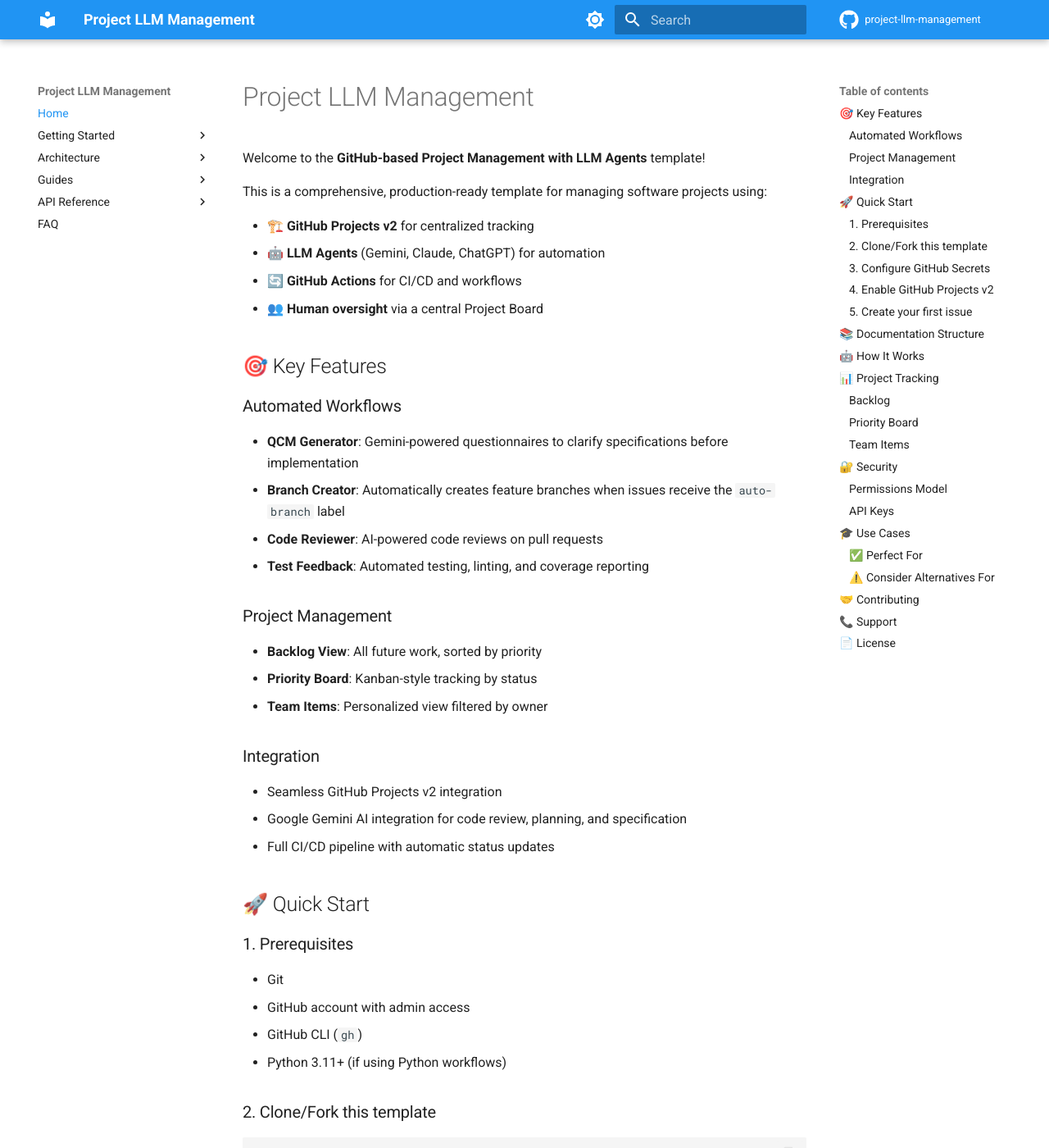
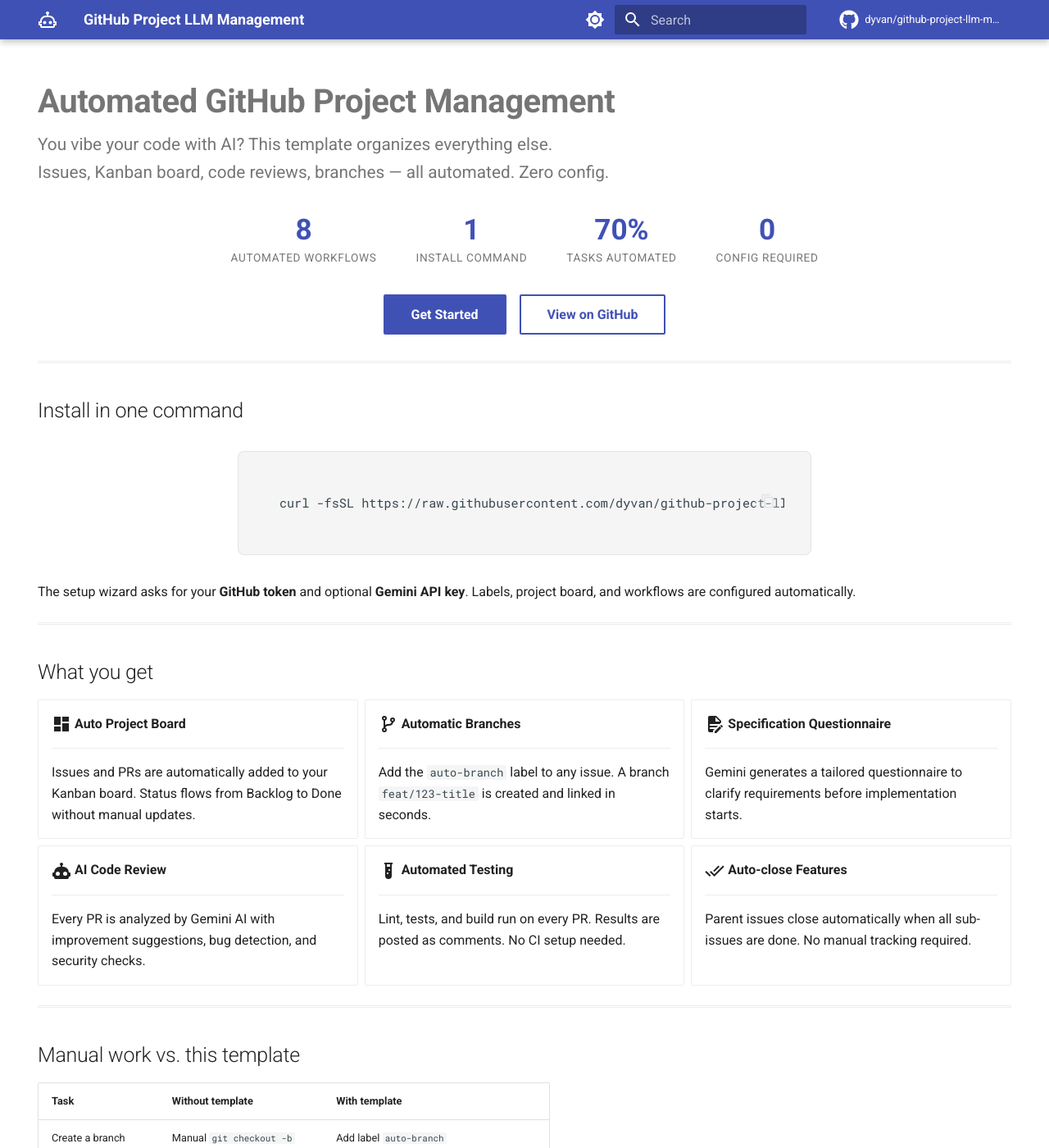
Before and after one commit to dyvan/github-project-llm-management, an MkDocs documentation site: the page built from docs/index.md, in a window 1280 px wide and 1400 px high. Shown: the whole window at 82% size. Built offline with MkDocs 1.6.1 and Material for MkDocs 9.7.7, drawn with Linux system fonts in a browser that asks for light colours; comment, search, counter and statistics services are not loaded; some of the changed text lies outside the part shown.

Commit message:
docs: add landing page and fix mkdocs nav (#88) (#93)
- Redesign docs/index.md as a proper landing page with:
  hero section, stats row, feature cards, comparison table,
  mermaid workflow diagram, install steps, FAQ accordion
- Inspired by nanoclaw.net minimalist style
- Fix mkdocs.yml: update nav to only reference existing files,
  update repo URL to dyvan/github-project-llm-management
- Fix broken links to deleted guides/ directory
- Add site/ to .gitignore

Closes #88

````diff
--- a/docs/index.md
+++ b/docs/index.md
@@ -1,150 +1,262 @@
-# Project LLM Management
+---
+hide:
+  - navigation
+  - toc
+---
 
-Welcome to the **GitHub-based Project Management with LLM Agents** template!
+<style>
+.md-typeset h1 {
+  font-size: 2.5em;
+  font-weight: 700;
+  margin-bottom: 0;
+}
+.hero-subtitle {
+  font-size: 1.3em;
+  color: var(--md-default-fg-color--light);
+  margin-top: 0.5em;
+  margin-bottom: 1.5em;
+}
+.stats-row {
+  display: flex;
+  justify-content: center;
+  gap: 3em;
+  margin: 2em 0;
+  flex-wrap: wrap;
+}
+.stat-item {
+  text-align: center;
+}
+.stat-number {
+  font-size: 2.2em;
+  font-weight: 700;
+  color: var(--md-primary-fg-color);
+  display: block;
+  line-height: 1.2;
+}
+.stat-label {
+  font-size: 0.85em;
+  color: var(--md-default-fg-color--light);
+  text-transform: uppercase;
+  letter-spacing: 0.05em;
+}
+.cta-row {
+  display: flex;
+  justify-content: center;
+  gap: 1em;
+  margin: 2em 0;
+  flex-wrap: wrap;
+}
+.install-box {
+  background: var(--md-code-bg-color);
+  border: 1px solid var(--md-default-fg-color--lightest);
+  border-radius: 8px;
+  padding: 1.5em 2em;
+  max-width: 700px;
+  margin: 2em auto;
+  text-align: center;
+}
+.install-box code {
+  font-size: 0.95em;
+}
+.section-divider {
+  border: none;
+  border-top: 1px solid var(--md-default-fg-color--lightest);
+  margin: 3em 0;
+}
+</style>
 
-This is a comprehensive, production-ready template for managing software projects using:
+# Automated GitHub Project Management
 
-- 🏗️ **GitHub Projects v2** for centralized tracking
-- 🤖 **LLM Agents** (Gemini, Claude, ChatGPT) for automation
-- 🔄 **GitHub Actions** for CI/CD and workflows
-- 👥 **Human oversight** via a central Project Board
+<p class="hero-subtitle">
+You vibe your code with AI? This template organizes everything else.<br>
+Issues, Kanban board, code reviews, branches — all automated. Zero config.
+</p>
 
-## 🎯 Key Features
+<div class="stats-row">
+  <div class="stat-item">
+    <span class="stat-number">8</span>
+    <span class="stat-label">Automated Workflows</span>
+  </div>
+  <div class="stat-item">
+    <span class="stat-number">1</span>
+    <span class="stat-label">Install Command</span>
+  </div>
+  <div class="stat-item">
+    <span class="stat-number">70%</span>
+    <span class="stat-label">Tasks Automated</span>
+  </div>
+  <div class="stat-item">
+    <span class="stat-number">0</span>
+    <span class="stat-label">Config Required</span>
+  </div>
+</div>
 
-### Automated Workflows
-- **QCM Generator**: Gemini-powered questionnaires to clarify specifications before implementation
-- **Branch Creator**: Automatically creates feature branches when issues receive the `auto-branch` label
-- **Code Reviewer**: AI-powered code reviews on pull requests
-- **Test Feedback**: Automated testing, linting, and coverage reporting
+<div class="cta-row">
+  <a href="Getting-Started/" class="md-button md-button--primary">Get Started</a>
+  <a href="https://github.com/dyvan/github-project-llm-management" class="md-button">View on GitHub</a>
+</div>
 
-### Project Management
-- **Backlog View**: All future work, sorted by priority
-- **Priority Board**: Kanban-style tracking by status
-- **Team Items**: Personalized view filtered by owner
+<hr class="section-divider">
 
-### Integration
-- Seamless GitHub Projects v2 integration
-- Google Gemini AI integration for code review, planning, and specification
-- Full CI/CD pipeline with automatic status updates
+## Install in one command
 
-## 🚀 Quick Start
+<div class="install-box">
 
-### 1. Prerequisites
-- Git
-- GitHub account with admin access
-- GitHub CLI (`gh`)
-- Python 3.11+ (if using Python workflows)
-
-### 2. Clone/Fork this template
 ```bash
-git clone https://github.com/your-org/project-llm-management.git
-cd project-llm-management
+curl -fsSL https://raw.githubusercontent.com/dyvan/github-project-llm-management/main/install.sh | bash
 ```
 
-### 3. Configure GitHub Secrets
-Go to **Settings → Secrets and variables → Actions** and add:
-- `GEMINI_API_KEY` (for code review)
-- `GH_TOKEN` (GitHub token with repo access)
+</div>
 
-### 4. Enable GitHub Projects v2
-- Navigate to your repository's **Projects** tab
-- Click **New project** and select **Table** or **Board**
-- Workflows will sync project updates automatically
+The setup wizard asks for your **GitHub token** and optional **Gemini API key**. Labels, project board, and workflows are configured automatically.
 
-### 5. Create your first issue
-- Use one of the provided templates (Feature, Bug, Task)
-- Add the `auto-branch` label
-- A branch will be created automatically!
+<hr class="section-divider">
 
-## 📚 Documentation Structure
+## What you get
 
-- **[Getting Started](./getting-started/installation.md)**: Setup and first steps
-- **[QCM Specification](./QCM-Specification.md)**: Generate specification questionnaires with Gemini
-- **[Architecture](./architecture/overview.md)**: System design and components
-- **[Guides](./guides/setup-github-projects.md)**: How to use each feature
+<div class="grid cards" markdown>
 
-## 🤖 How It Works
+-   :material-view-dashboard:{ .lg .middle } **Auto Project Board**
+
+    ---
+
+    Issues and PRs are automatically added to your Kanban board. Status flows from Backlog to Done without manual updates.
+
+-   :material-source-branch:{ .lg .middle } **Automatic Branches**
+
+    ---
+
+    Add the `auto-branch` label to any issue. A branch `feat/123-title` is created and linked in seconds.
+
+-   :material-file-document-edit:{ .lg .middle } **Specification Questionnaire**
+
+    ---
+
+    Gemini generates a tailored questionnaire to clarify requirements before implementation starts.
+
+-   :material-robot:{ .lg .middle } **AI Code Review**
+
+    ---
+
+    Every PR is analyzed by Gemini AI with improvement suggestions, bug detection, and security checks.
+
+-   :material-test-tube:{ .lg .middle } **Automated Testing**
+
+    ---
+
+    Lint, tests, and build run on every PR. Results are posted as comments. No CI setup needed.
+
+-   :material-check-all:{ .lg .middle } **Auto-close Features**
+
+    ---
+
+    Parent issues close automatically when all sub-issues are done. No manual tracking required.
+
+</div>
+
+<hr class="section-divider">
+
+## Manual work vs. this template
+
+| Task | Without template | With template |
+|---|---|---|
+| Create a branch | Manual `git checkout -b` | Add label `auto-branch` |
+| Track issue status | Drag cards on the board | Automatic: Backlog → In Review → Done |
+| Code review | Wait for humans | Gemini reviews in seconds + human review |
+| Clarify requirements | Meetings, back-and-forth | Gemini generates a spec questionnaire |
+| Close parent issues | Remember to check manually | Auto-closes when sub-issues are done |
+| CI/CD setup | Write workflow YAML | Pre-configured, works out of the box |
+
+<hr class="section-divider">
+
+## How it works
 
 ```mermaid
-graph TD
-    A["Create Issue<br/>+ auto-branch label"] -->|GitHub Actions| B["Branch Creator<br/>Creates feat/123-title"]
-    B --> C["Develop Locally"]
-    C --> D["Push & Create PR"]
-    D -->|GitHub Actions| E["Code Reviewer<br/>Gemini analyzes code"]
-    D -->|GitHub Actions| F["CI Tests<br/>Run tests & lint"]
-    E --> G["Post Comments"]
-    F --> H["Report Results"]
-    G --> I["Developer Reviews<br/>& Fixes"]
-    H --> I
-    I -->|Ready| J["Merge to develop"]
-    J -->|GitHub Actions| K["Project Board<br/>Status → Done"]
-    K --> L["Deployed to preprod"]
+graph LR
+    A["Create Issue"] --> B["Add label"]
+    B --> C["Branch created"]
+    C --> D["Develop & Push"]
+    D --> E["Open PR"]
+    E --> F["AI Review + CI"]
+    F --> G["Merge"]
+    G --> H["Done"]
+    style A fill:#4051b5,color:#fff
+    style H fill:#43a047,color:#fff
 ```
 
-## 📊 Project Tracking
+**You handle steps 1 through 5.** Everything after that is automated.
 
-All work is tracked in **GitHub Projects v2** with three main views:
+<hr class="section-divider">
 
-### Backlog
-All future issues, sortable by priority and effort
+## Get started in 3 steps
 
-### Priority Board
-Current work in Kanban format:
-- **Backlog**: Not started
-- **In Progress**: Being worked on
-- **In QA**: Testing/Review
-- **Done**: Completed
+### 1. Install the template
 
-### Team Items
-Filter by assignee and sprint for personal tracking
-
-## 🔐 Security
-
-### Permissions Model
-- **Branch Creator**: Write access (create branches)
-- **Code Reviewer**: Read access (no modifications)
-- **Test Feedback**: Read access (comment only)
-- **Human maintainers**: Full permissions
-
-### API Keys
-All sensitive credentials stored in GitHub Secrets (never in git):
-```
-GH_TOKEN, GEMINI_API_KEY
+```bash
+curl -fsSL https://raw.githubusercontent.com/dyvan/github-project-llm-management/main/install.sh | bash
 ```
 
-## 🎓 Use Cases
+### 2. Create your first issue
 
-### ✅ Perfect For
-- Distributed teams with async workflows
-- Projects with many contributors
-- Continuous learning environments
-- DevOps-focused teams
-- Open-source projects
+```bash
+gh issue create --title "Add user authentication" --label "type:feature"
+gh issue edit 1 --add-label "auto-branch"
+```
 
-### ⚠️ Consider Alternatives For
-- Real-time synchronous work
-- Projects requiring manual QA
-- Systems without GitHub
+A branch is created automatically. Check it out and start coding.
 
-## 🤝 Contributing
+### 3. Open a PR and let automation take over
 
-See [CONTRIBUTING.md](../CONTRIBUTING.md) for guidelines on how to contribute to this template.
+```bash
+gh pr create --title "feat: Add user auth (#1)" --body "Closes #1"
+```
 
-## 📞 Support
+Gemini reviews your code. CI runs tests. Merge it — the issue closes and the board updates.
 
-- 📖 **Documentation**: See [Getting Started](./getting-started/installation.md)
-- 💬 **Discussions**: GitHub Discussions tab
-- 🐛 **Issues**: Use the provided issue templates
-- 📧 **Email**: your-email@example.com
+<hr class="section-divider">
 
-## 📄 License
+## Built for AI-assisted development
 
-MIT License - See [LICENSE](../LICENSE) file for details.
+Works with **Claude Code**, **Cursor**, **GitHub Copilot**, **Windsurf**, or plain `vim`. This template handles project management so you focus on shipping code.
 
----
+<div class="stats-row">
+  <div class="stat-item">
+    <span class="stat-number">:material-language-python:</span>
+    <span class="stat-label">Python 3.11+</span>
+  </div>
+  <div class="stat-item">
+    <span class="stat-number">:octicons-mark-github-16:</span>
+    <span class="stat-label">GitHub Actions</span>
+  </div>
+  <div class="stat-item">
+    <span class="stat-number">:material-robot:</span>
+    <span class="stat-label">Google Gemini</span>
+  </div>
+  <div class="stat-item">
+    <span class="stat-number">:material-book-open-variant:</span>
+    <span class="stat-label">MkDocs Material</span>
+  </div>
+</div>
 
-**Ready to get started?** → [Installation Guide](./getting-started/installation.md)
+<hr class="section-divider">
 
-**Want to learn more?** → [Architecture Overview](./architecture/overview.md)
+## FAQ
 
-**Have questions?** → [FAQ](./faq.md)
+??? question "Do I need a Gemini API key?"
+    It's optional. Without it, you still get automatic branches, project board sync, CI tests, and auto-close. The Gemini key enables AI code review and specification questionnaires.
+
+??? question "Can I use this with an existing repo?"
+    Yes. The install script clones the template into a new project, but you can also copy the workflows and scripts into an existing repo manually.
+
+??? question "Is this only for Python projects?"
+    No. The template works with any language. The Python scripts are for the automation layer (project sync, QCM generation). Your project code can be anything.
+
+??? question "What GitHub token scopes do I need?"
+    The token needs `repo`, `project`, and `workflow` scopes. The setup wizard will tell you exactly what to configure.
+
+<hr class="section-divider">
+
+<div style="text-align: center; margin: 2em 0;">
+  <a href="Getting-Started/" class="md-button md-button--primary" style="margin: 0.5em;">Get Started</a>
+  <a href="https://github.com/dyvan/github-project-llm-management" class="md-button" style="margin: 0.5em;">Star on GitHub</a>
+</div>
--- a/mkdocs.yml
+++ b/mkdocs.yml
@@ -1,33 +1,36 @@
-site_name: Project LLM Management
-site_description: GitHub-based project management with LLM agents
-site_author: Your Team
-repo_url: https://github.com/your-org/project-llm-management
-repo_name: project-llm-management
+site_name: GitHub Project LLM Management
+site_description: Turnkey template for automated GitHub project management with AI
+site_author: dyvan
+site_url: https://dyvan.github.io/github-project-llm-management/
+repo_url: https://github.com/dyvan/github-project-llm-management
+repo_name: dyvan/github-project-llm-management
 
 theme:
   name: material
   icon:
     repo: fontawesome/brands/github
+    logo: material/robot-outline
   features:
     - content.code.copy
     - content.code.select
     - navigation.instant
     - navigation.tracking
     - navigation.top
+    - navigation.sections
     - toc.follow
     - search.suggest
     - search.highlight
   palette:
     - media: "(prefers-color-scheme: light)"
       scheme: default
-      primary: blue
+      primary: indigo
       accent: amber
       toggle:
         icon: material/brightness-7
         name: Switch to dark mode
     - media: "(prefers-color-scheme: dark)"
       scheme: slate
-      primary: blue
+      primary: indigo
       accent: amber
       toggle:
         icon: material/brightness-4
@@ -50,26 +53,31 @@
       use_pygments: true
   - pymdownx.arithmatex:
       generic: true
+  - attr_list
+  - md_in_html
   - toc:
       permalink: true
 
 nav:
   - Home: index.md
   - Getting Started:
+      - Overview: Getting-Started.md
       - Installation: getting-started/installation.md
       - Quick Start: getting-started/quickstart.md
       - First Issue: getting-started/first-issue.md
+  - User Guide:
+      - Using the Template: Using-The-Template.md
+      - Configuration: Configuration.md
+      - QCM Specification: QCM-Specification.md
+      - Scripts Reference: Scripts-Reference.md
   - Architecture:
       - Overview: architecture/overview.md
       - GitHub Projects v2: architecture/github-projects.md
       - Workflows: architecture/workflows.md
-      - Agents: architecture/agents.md
-  - Guides:
-      - GitHub Projects Setup: guides/setup-github-projects.md
-      - Using Agents: guides/using-agents.md
-      - Contributing: guides/contributing.md
-      - Troubleshooting: guides/troubleshooting.md
-  - API Reference:
-      - GitHub Actions: api/github-actions.md
-      - LLM Integration: api/llm-integration.md
-  - FAQ: faq.md
+      - Understanding Workflows: Understanding-Workflows.md
+  - Reference:
+      - Advanced Customization: Advanced-Customization.md
+      - Template Validation: Template-Validation.md
+      - Troubleshooting: Troubleshooting.md
+      - FAQ: faq.md
+  - Contributing: Contributing.md
````
Also changed, not shown: docs/getting-started/first-issue.md (+2 -2 lines), docs/getting-started/installation.md (+2 -2 lines), docs/getting-started/quickstart.md (+2 -2 lines), 1 other file.
